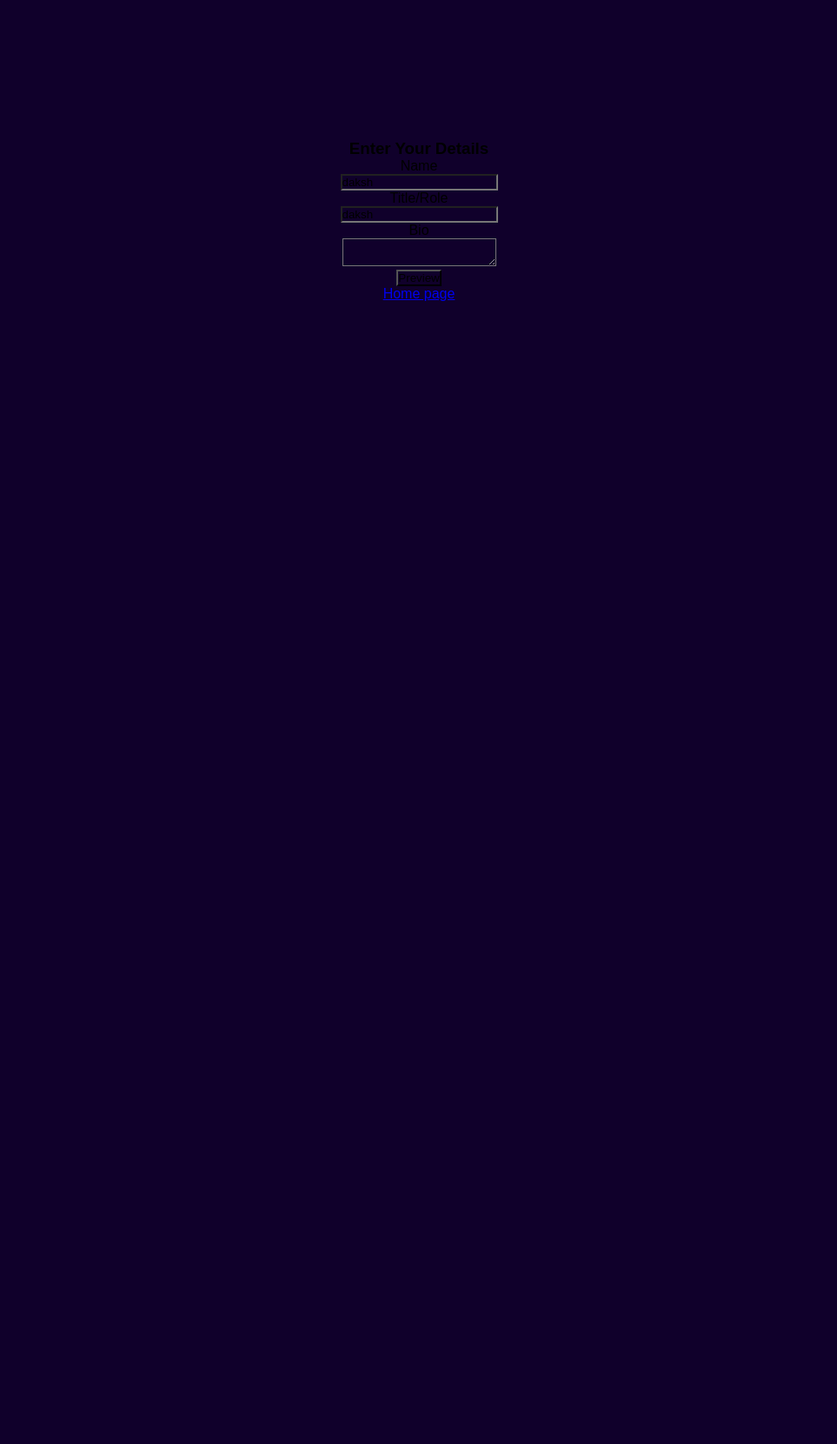
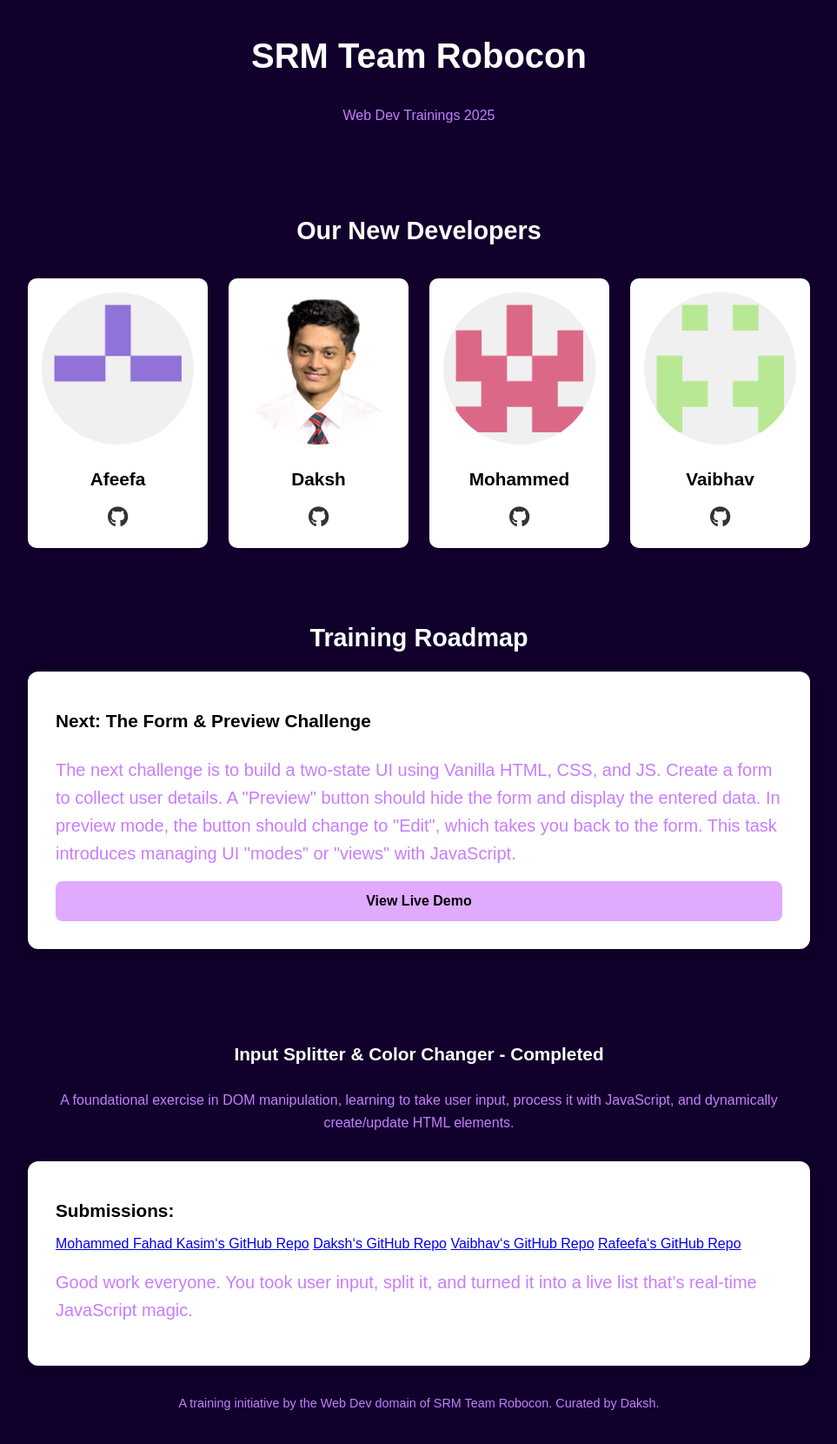
Before and after one commit to daksh7kothari/preview-form, a plain HTML site: page index.html in a window 1280 px wide. Shown: the whole page at 87% size, without its empty margins (158-1121 px from the left). Before the commit the page ends 800 px from the top, so only its background shows below. Drawn offline with Linux system fonts and the light colour scheme.

Commit message:
final changes

```diff
--- a/index.html
+++ b/index.html
@@ -1,61 +1,68 @@
 <!DOCTYPE html>
 <html lang="en">
 <head>
-    <meta charset="UTF-8">
-    <meta name="viewport" content="width=device-width, initial-scale=1.0">
-    <title>form</title>
-    <link rel="stylesheet" href="style.css">
-    <style>
-        #preview{
-            display: none;
-        }
-    </style>
+  <meta charset="UTF-8">
+  <meta name="viewport" content="width=device-width, initial-scale=1.0">
+  <title>Robocon - Task 3</title>
+  <link rel="stylesheet" href="style.css">
+  <script src="https://kit.fontawesome.com/09e383142a.js" crossorigin="anonymous"></script>
 </head>
 <body>
-    <section id="edit">
-        <h3>Enter Your Details</h3>
-        <p>Name</p>
-        <input type="text" value="daksh" id="name">
-        <p>Title/Role</p>
-        <input type="text" value="daksh" id="title">
-        <p>Bio</p>
-        <textarea type="text" value="don" id="bio"></textarea>
-        <p><button onclick="onPreview()">Preview</button>
-    </section>
-    <section id="preview">
-        <h3>Profile Preview</h3>
-        <div>
-            <h2 id="displayname"></h2>
-            <p id="displayrole"></p>
-            <p id="displaypreview"></p>
-            <p><button onclick="onEdit()">Edit</button>
-        </div>
-    </section>
-    <a href="task3.html">Home page</a>
-    <script>
-        function onPreview(){
-            let name = document.getElementById("name").value;
-            let title = document.getElementById("title").value;
-            let bio = document.getElementById("bio").value;
+  <header class="head center">
+    <h1>SRM Team Robocon</h1>
+    <p>Web Dev Trainings 2025</p>
+  </header>
 
-            document.getElementById("displayname").innerText = name;
-            document.getElementById("displayrole").innerText =  title;
-            document.getElementById("displaypreview").innerText = bio;
+  <section class="devs center">
+    <h3>Our New Developers</h3>
+    <div class="dev-grid">
+      <div>
+        <img src="stock/afeefa.png" alt="Afeefa">
+        <h4>Afeefa</h4>
+        <a href="#"><i class="fa-brands fa-github"></i></a>
+      </div>
+      <div>
+        <img src="stock/daksh.png" alt="Daksh">
+        <h4>Daksh</h4>
+        <a href="#"><i class="fa-brands fa-github"></i></a>
+      </div>
+      <div>
+        <img src="stock/mohammed.png" alt="Mohammed">
+        <h4>Mohammed</h4>
+        <a href="#"><i class="fa-brands fa-github"></i></a>
+      </div>
+      <div>
+        <img src="stock/vaibhav.png" alt="Vaibhav">
+        <h4>Vaibhav</h4>
+        <a href="#"><i class="fa-brands fa-github"></i></a>
+      </div>
+    </div>
+  </section>
 
-            if((name=="") || (title=="") || (bio=="")){
-                window.alert("Kindly enter all values")
-            }
-            else{
-                document.getElementById("preview").style.display = "block";
-                document.getElementById("edit").style.display = "none";
-            }
+  <section class="center">
+    <h3>Training Roadmap</h3>
+    <div class="card">
+      <h4>Next: The Form & Preview Challenge</h4>
+      <p>The next challenge is to build a two-state UI using Vanilla HTML, CSS, and JS. Create a form to collect user details. A "Preview" button should hide the form and display the entered data. In preview mode, the button should change to "Edit", which takes you back to the form. This task introduces managing UI "modes" or "views" with JavaScript.</p>
+      <a href="task3.html" class="btn">View Live Demo</a>
+    </div>
+  </section>
 
-    }
+  <section class="center">
+    <h4>Input Splitter & Color Changer - <span>Completed</span></h4>
+    <p>A foundational exercise in DOM manipulation, learning to take user input, process it with JavaScript, and dynamically create/update HTML elements.</p>
+    <div class="card repo">
+      <h4>Submissions:</h4>
+      <a href="#">Mohammed Fahad Kasim‘s GitHub Repo</a>
+      <a href="#">Daksh‘s GitHub Repo</a>
+      <a href="#">Vaibhav‘s GitHub Repo</a>
+      <a href="#">Rafeefa‘s GitHub Repo</a>
+      <p>Good work everyone. You took user input, split it, and turned it into a live list that’s real-time JavaScript magic.</p>
+    </div>
+  </section>
 
-        function onEdit() {
-            document.getElementById("preview").style.display = "none";
-            document.getElementById("edit").style.display = "block";
-    }
-    </script>
+  <footer class="center">
+    <p>A training initiative by the Web Dev domain of SRM Team Robocon. Curated by Daksh.</p>
+  </footer>
 </body>
 </html>
--- a/style.css
+++ b/style.css
@@ -1,44 +1,151 @@
-*{
+/* General Reset */
+* {
   margin: 0;
   padding: 0;
   box-sizing: border-box;
   font-family: 'Poppins', sans-serif;
-    background-color: var(--background-color);
 }
-body{
-    padding-top: 5rem;
-    width: 80%;
-    margin: auto;
-    text-align: center;
-}
-:root{
+
+:root {
   --primary-color: #fff;
   --secondary-color: #e0aaff;
   --background-color: #10002b;
   --text-color: #c77dff;
+  --card-bg: #fff;
 }
-section{
+
+body {
+  background-color: var(--background-color);
+  color: var(--primary-color);
+  line-height: 1.6;
+  text-align: center;
+  padding: 2rem;
+}
+
+/* Headings */
+h1 {
+  font-size: 2.5rem;
+  margin-bottom: 0.5rem;
+}
+h3 {
+  font-size: 1.8rem;
+  margin-bottom: 1rem;
+}
+h4 {
+  font-size: 1.3rem;
+  margin: 0.5rem 0;
+}
+p {
+  color: var(--text-color);
+  padding-top: 1rem;
+  padding-bottom: 1rem;
+}
+
+/* Sections */
+section {
+  margin: 3rem auto;
+  max-width: 900px;
   padding-top: 5rem;
 }
 
-.head h1{
-    color: var(--primary-color);
-    font-size: 3rem;
+/* Cards */
+.card {
+
+  background: var(--card-bg);
+  color: #000;
+  padding: 2rem;
+  border-radius: 12px;
+  box-shadow: 0 4px 15px rgba(0,0,0,0.2);
+  margin: 1rem auto;
+  text-align: left;
+}
+.card p{
+    font-size: 20px;
+}
+.hidden {
+  display: none;
+}
+
+/* Inputs */
+input, textarea {
+  width: 100%;
+  padding: 10px;
+  margin-top: 5px;
+  border-radius: 6px;
+  border: 1px solid #ccc;
+  font-size: 1rem;
+}
+textarea {
+  resize: none;
+  height: 100px;
+}
+.input{
+    padding-top: 2rem;
+}
+
+/* Buttons */
+.btn {
+  display: inline-block;
+  padding: 10px 20px;
+  margin-top: 1rem;
+  border: none;
+  border-radius: 8px;
+  background: var(--secondary-color);
+  color: #000;
+  font-weight: bold;
+  cursor: pointer;
+  transition: 0.3s;
+  text-decoration: none;
+  margin: auto;
+  width: 100%;
+
+  text-align: center;
+}
+.btn:hover {
+  background: #c77dff;
+  color: #fff;
+}
+.link-btn {
+  margin-top: 2rem;
+  width: 30%;
+}
+
+/* Developer Grid */
+.dev-grid {
+  display: grid;
+  grid-template-columns: repeat(auto-fit, minmax(180px, 1fr));
+  gap: 1.5rem;
+  margin-top: 2rem;
+}
+.dev-grid div {
+  background: var(--card-bg);
+  color: #000;
+  padding: 1rem;
+  border-radius: 10px;
+}
+.dev-grid img {
+  width: 100%;
+  border-radius: 50%;
   margin-bottom: 0.5rem;
 }
-.shead h3{
-    color: var(--primary-color);
-    font-size: 2rem;
-    margin-bottom: 0.5rem;
+.dev-grid a {
+  font-size: 1.5rem;
+  color: #333;
 }
-.para p{
+.dev-grid a:hover {
+  color: #6c2dc7;
+}
+
+/* Centering helper */
+.center {
+  text-align: center;
+  margin: auto;
+}
+
+
+/* Footer */
+footer {
+  margin-top: 3rem;
+  font-size: 0.9rem;
   color: var(--text-color);
 }
-.shead h4{
-    color: var(--primary-color);
-    font-size: 1.5rem;
-    margin: 0.5rem 0;
-}
-.devs img{
-    wi
-}
```
Also changed, not shown: task3.html (+51 -51 lines), stock/afeefa.png (added), stock/daksh.png (added), stock/mohammed.png (added), stock/vaibhav.png (added). Lines whose indentation alone changed are shown as unchanged.
